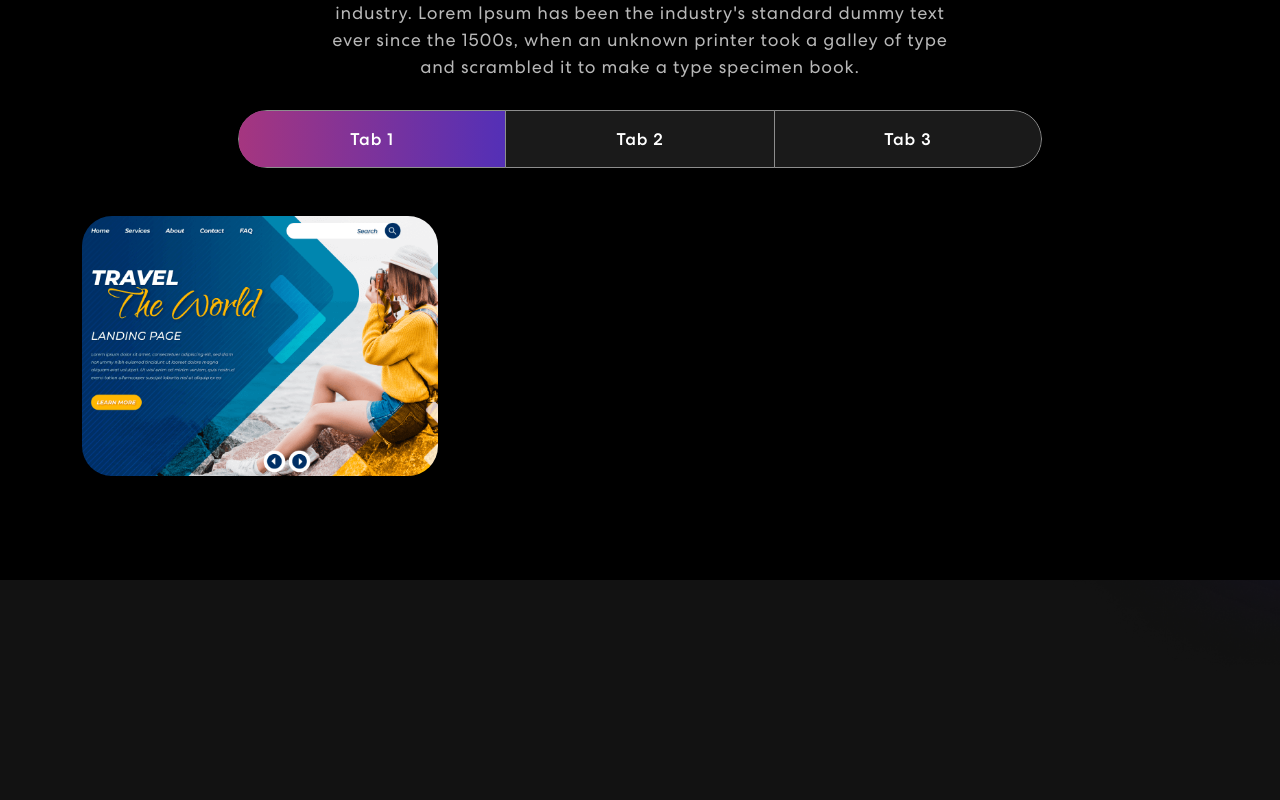
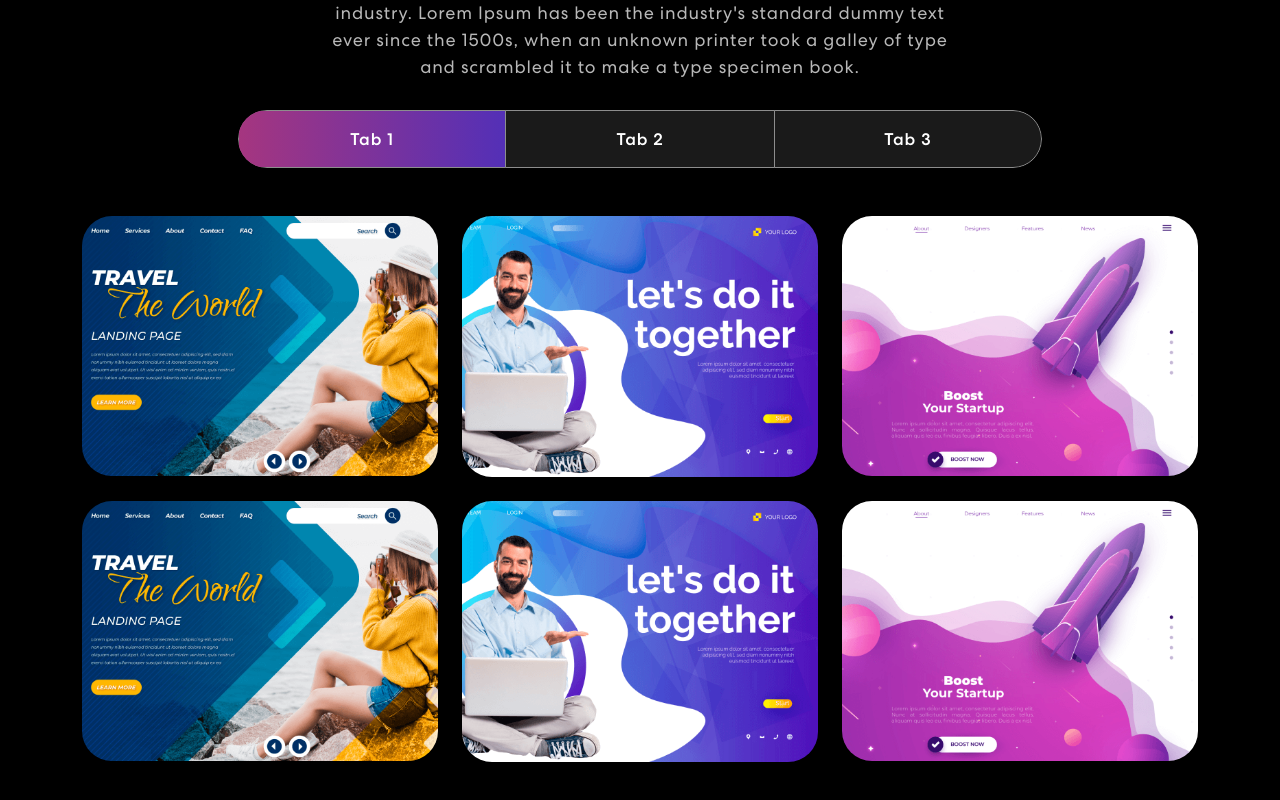
Before and after one commit to Patrikrizek/maiona-react-personal-portfolio, a React (Create React App) app: page / in a window 1280 px wide. Shown: the part 1371-2171 px from the top of the page. Before the commit the page ends 2060 px from the top, so only its background shows below. Built offline with nearby package versions, Linux system fonts and the light colour scheme.

Commit message:
Projects using map method to loop trough all projects

```diff
--- a/src/components/ProjectCard.jsx
+++ b/src/components/ProjectCard.jsx
@@ -1,13 +1,13 @@
 import { Col } from "react-bootstrap";
 
-const ProjectCard = ({ project }) => {
+const ProjectCard = ({ title, description, imgUrl }) => {
     return (
         <Col size={12} sm={6} md={4}>
             <div className="proj-imgbx">
-                <img src={project.imgUrl} />
+                <img src={imgUrl} />
                 <div className="proj-txtx">
-                    <h4>{project.title}</h4>
-                    <span>{project.description}</span>
+                    <h4>{title}</h4>
+                    <span>{description}</span>
                 </div>
             </div>
         </Col>
--- a/src/components/Projects.jsx
+++ b/src/components/Projects.jsx
@@ -61,7 +61,16 @@ const Projects = () => {
                             <Tab.Content id="slideInUp">
                                 <Tab.Pane eventKey="first">
                                     <Row>
-                                        <ProjectCard project={projects[0]} />
+                                        {
+                                            projects.map((project, index) => {
+                                                return (
+                                                    <ProjectCard
+                                                        key={index}
+                                                        {...project}
+                                                    />
+                                                )
+                                            })
+                                        }
                                     </Row>
                                 </Tab.Pane>
 
```
